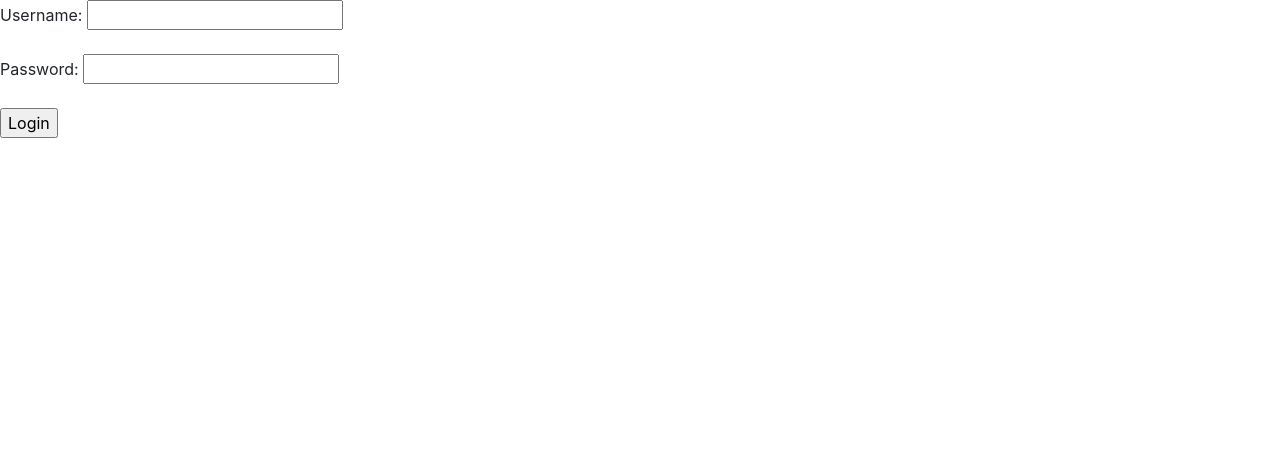
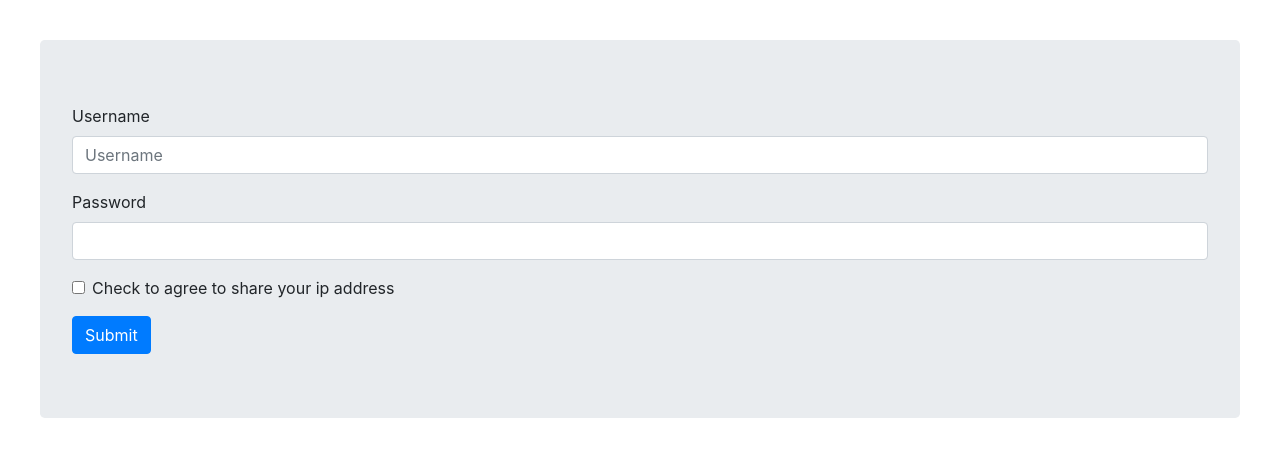
Before and after one commit to PGreatness/import-Greatness, a Flask app: page /login in a window 1280 px wide. Shown: the top 457 px of the page. Run offline with Flask 2, Linux system fonts and the light colour scheme; some libraries are stand-ins or nearby versions.

Commit message:
worked on the aesthetics of the login page

```diff
--- a/The Daily Bugle/templates/login.html
+++ b/The Daily Bugle/templates/login.html
@@ -1,11 +1,35 @@
 {% extends "base.html" %}
 
 {% block content %}
+<div class="jumbotron" style="margin:40px;">
+
+<form action ="/auth" method="POST" >
+
+  <div class="form-group">
+    <label for="exampleUsername">Username</label>
+    <input type= "text" class="form-control" name="username" placeholder="Username" required>
+  </div>
+
+  <div class="form-group">
+    <label for="exampleInputPassword1">Password</label>
+    <input type= "password" class="form-control" name="password" required>
+  </div>
+
+  <div class="form-group form-check">
+    <input type="checkbox" class="form-check-input" id="exampleCheck1">
+    <label class="form-check-label" for="exampleCheck1">Check to agree to share your ip address</label>
+  </div>
+
+  <button type="submit" class="btn btn-primary" value="Login">Submit</button>
+</form>
+
+</div>
+<!--
 <form action ="/auth" method="POST" >
 Username: <input type= "text" name="username" required><br><br>
   Password: <input type= "password" name="password" required><br><br>
   <input type="submit" value="Login"></h4>
-</form>
+</form> -->
 <br>
 {% for msg in get_flashed_messages() %}
 {{msg}} <br>
```
Also changed, not shown: The Daily Bugle/app.py (+8 -0 lines).
